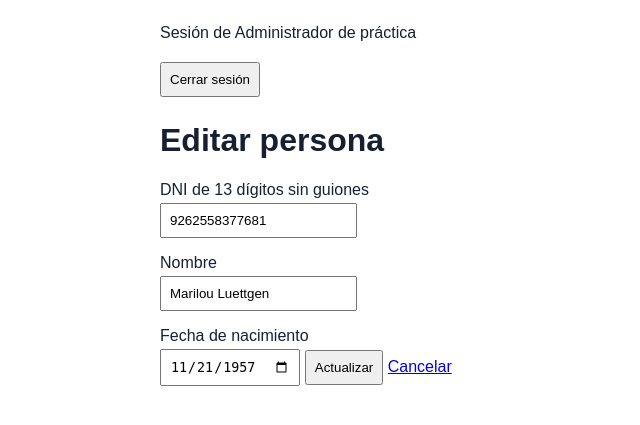
After one commit to Allansuky/base_html, a Laravel app: page /personas/1/editar in a window 1280 px wide. The commit adds this page. Shown: the top 425 px of the page, without its empty margins (0-640 px from the left). Run offline with Laravel 12, Linux system fonts and the light colour scheme; a user stored in the database is signed in; data comes from the database, SQL or seed files in the repository.

Commit message:
Actualizar registros

```diff
--- a/personas-laravel/app/Http/Controllers/PersonaController.php
+++ b/personas-laravel/app/Http/Controllers/PersonaController.php
@@ -2,6 +2,7 @@
 namespace App\Http\Controllers;
 use App\Models\Persona;
 use Illuminate\Http\Request;
+use Illuminate\Validation\Rule;
 class PersonaController extends Controller
 {
 public function index()
@@ -30,4 +31,28 @@ $persona->save();
 return redirect()->route('personas.index')
 ->with('exito', 'Persona creada correctamente.');
 }
+
+public function edit(int $id)
+{
+$persona = Persona::findOrFail($id);
+return view('personas.edit', ['persona' => $persona]);
 }
+
+public function update(Request $request, int $id)
+{
+$persona = Persona::findOrFail($id);
+$datos = $request->validate([
+'dni' => ['required', 'regex:/^[0-9]{13}$/',
+Rule::unique('personas', 'dni')->ignore($persona)],
+'nombre' => ['required', 'string', 'max:100'],
+'fecha_nacimiento' => ['required', 'date',
+'before_or_equal:today'],
+]);
+$persona->dni = $datos['dni'];
+$persona->nombre = $datos['nombre'];
+$persona->fecha_nacimiento = $datos['fecha_nacimiento'];
+$persona->save();
+return redirect()->route('personas.index')
+->with('exito', 'Persona actualizada correctamente.');
+}
+}
--- /dev/null
+++ b/personas-laravel/resources/views/personas/edit.blade.php
@@ -0,0 +1,19 @@
+@extends('layouts.app')
+@section('contenido')
+<h1>Editar persona</h1>
+<form method="POST" action="{{ route('personas.update', $persona->id) }}">
+@csrf
+@method('PUT')
+<label for="dni">DNI de 13 dígitos sin guiones</label>
+<input id="dni" name="dni" type="text" maxlength="13"
+pattern="[0-9]{13}" value="{{ old('dni', $persona->dni) }}" required>
+<label for="nombre">Nombre</label>
+<input id="nombre" name="nombre" type="text" maxlength="100"
+value="{{ old('nombre', $persona->nombre) }}" required>
+<label for="fecha_nacimiento">Fecha de nacimiento</label>
+<input id="fecha_nacimiento" name="fecha_nacimiento" type="date"
+value="{{ old('fecha_nacimiento', $persona->fecha_nacimiento->format('Y-m-d')) }}" required>
+<button type="submit">Actualizar</button>
+<a href="{{ route('personas.index') }}">Cancelar</a>
+</form>
+@endsection
--- a/personas-laravel/resources/views/personas/index.blade.php
+++ b/personas-laravel/resources/views/personas/index.blade.php
@@ -4,7 +4,7 @@
 <p><a href="{{ route('personas.create') }}">Crear persona</a></p>
 <table>
 <thead><tr>
-<th>ID</th><th>DNI</th><th>Nombre</th><th>Nacimiento</th>
+<th>ID</th><th>DNI</th><th>Nombre</th><th>Nacimiento</th><th>Acciones</th>
 </tr></thead>
 <tbody>
 @forelse ($personas as $persona)
@@ -13,9 +13,10 @@
 <td>{{ $persona->dni }}</td>
 <td>{{ $persona->nombre }}</td>
 <td>{{ $persona->fecha_nacimiento->format('d/m/Y') }}</td>
+<td><a href="{{ route('personas.edit', $persona->id) }}">Editar</a></td>
 </tr>
 @empty
-<tr><td colspan="4">No hay personas registradas.</td></tr>
+<tr><td colspan="5">No hay personas registradas.</td></tr>
 @endforelse
 </tbody>
 </table>
--- a/personas-laravel/routes/web.php
+++ b/personas-laravel/routes/web.php
@@ -19,6 +19,10 @@ Route::get('/personas/crear', [PersonaController::class, 'create'])
 ->name('personas.create');
 Route::post('/personas', [PersonaController::class, 'store'])
 ->name('personas.store');
+Route::get('/personas/{id}/editar', [PersonaController::class, 'edit'])
+->whereNumber('id')->name('personas.edit');
+Route::put('/personas/{id}', [PersonaController::class, 'update'])
+->whereNumber('id')->name('personas.update');
 Route::post('/logout', [LoginController::class, 'destroy'])
 ->name('logout');
 });
```
